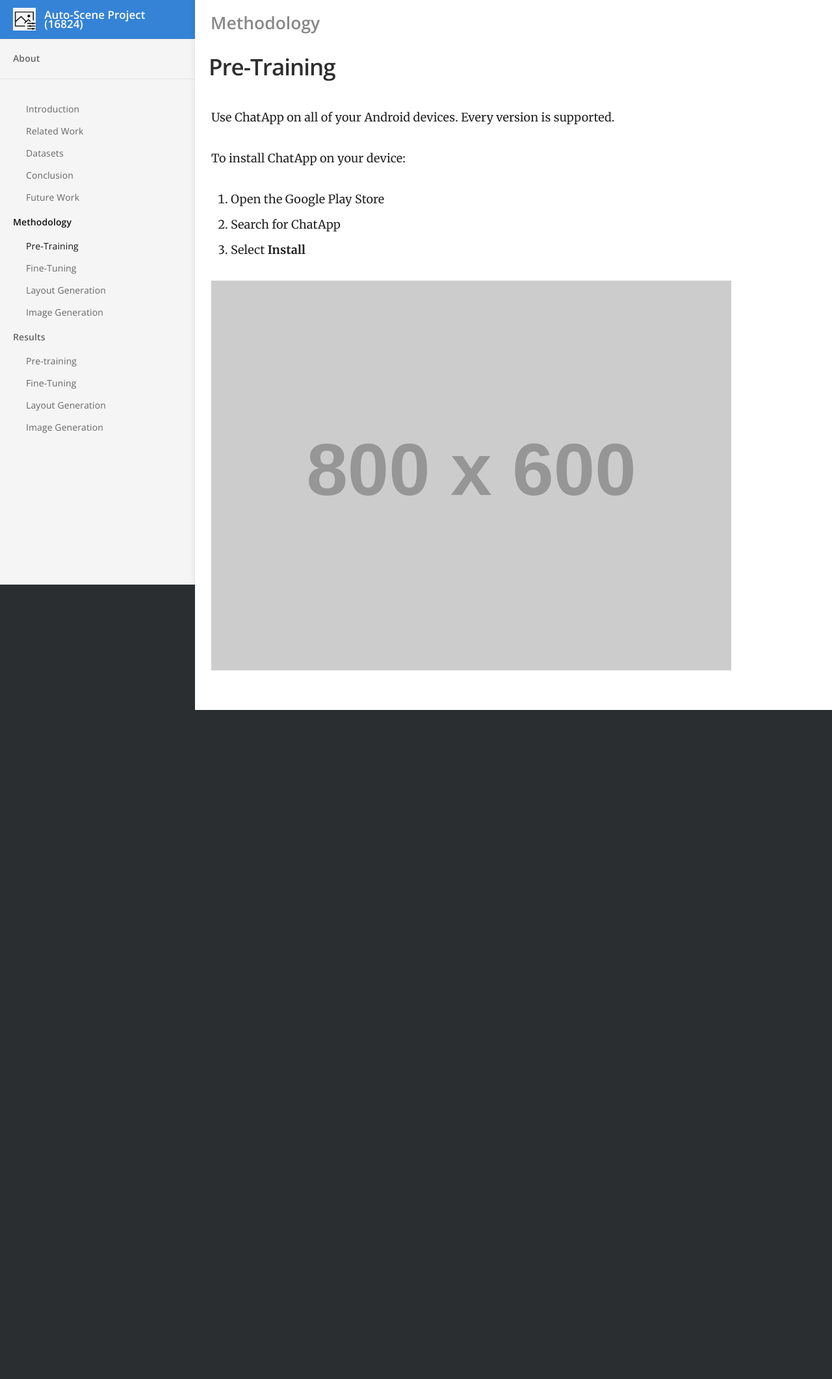
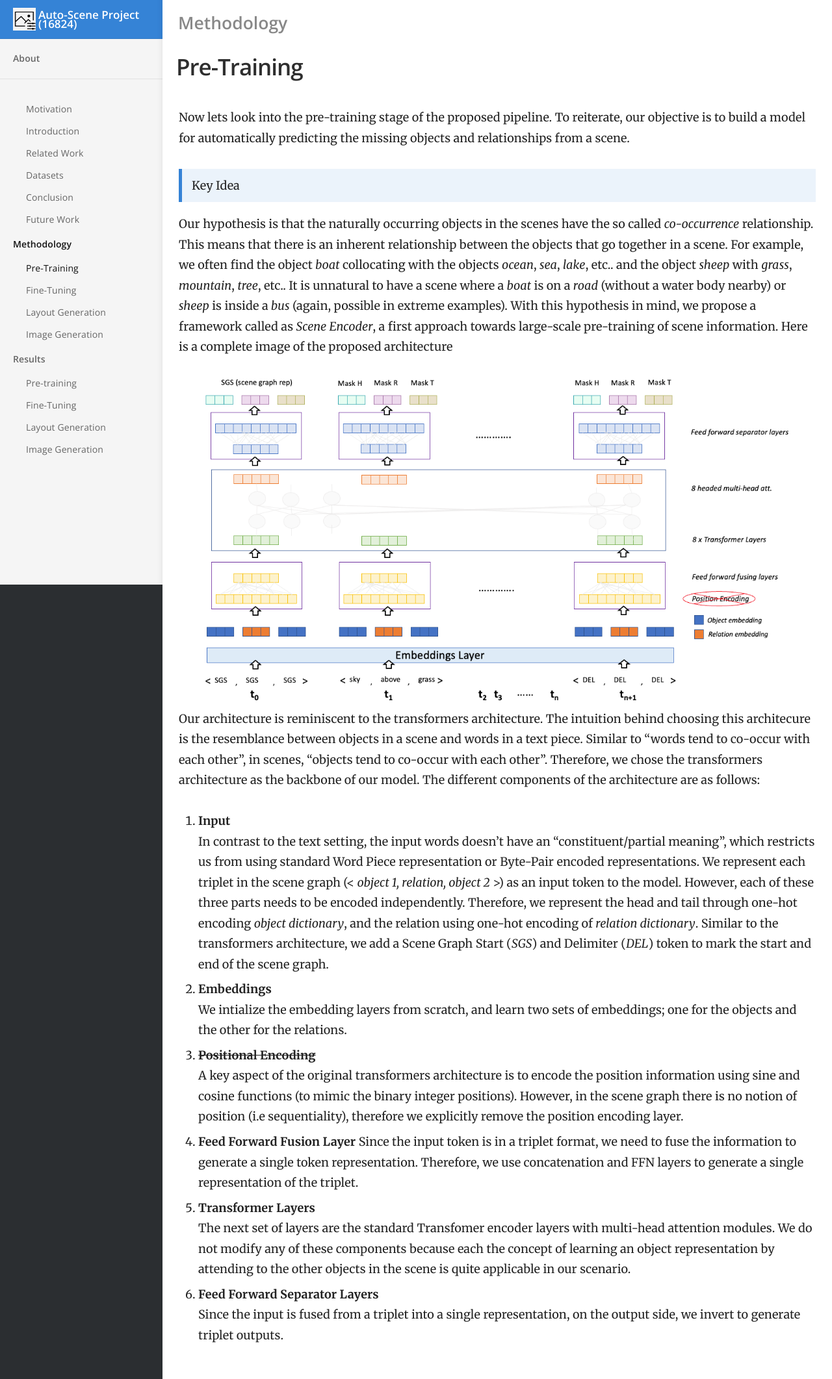
Before and after one commit to bhanu77prakash/scene-edit.github.io, a Jekyll site: the page built from _docs/Methodology/Pre-training.md, in a window 1280 px wide. Shown: the whole page at 65% size. Built offline with Jekyll 4.4.1, drawn with Linux system fonts in a browser that asks for light colours; before the commit the page ends 1093 px from its top, so only the background shows below that.

Commit message:
updated website

```diff
--- a/_docs/Methodology/Pre-training.md
+++ b/_docs/Methodology/Pre-training.md
@@ -4,12 +4,25 @@ category: Methodology
 order: 1
 ---
 
-Use ChatApp on all of your Android devices. Every version is supported.
+Now lets look into the pre-training stage of the proposed pipeline. To reiterate, our objective is to build a model for automatically predicting the missing objects and relationships from a scene.
+> Key Idea
 
-To install ChatApp on your device:
+Our hypothesis is that the naturally occurring objects in the scenes have the so called *co-occurrence* relationship. This means that there is an inherent relationship between the objects that go together in a scene. For example, we often find the object *boat* collocating with the objects *ocean*, *sea*, *lake*, etc.. and the object *sheep* with *grass*, *mountain*, *tree*, etc.. It is unnatural to have a scene where a *boat* is on a *road* (without a water body nearby) or *sheep* is inside a *bus* (again, possible in extreme examples). With this hypothesis in mind, we propose a framework called as *Scene Encoder*, a first approach towards large-scale pre-training of scene information. Here is a complete image of the proposed architecture
+<center>
+<img src="../../images/pre-train.png" alt="example" style="width:900px;"/>
+<br>
+</center>
 
-1. Open the Google Play Store
-2. Search for ChatApp
-3. Select **Install**
-
-![](//placehold.it/800x600)
+Our architecture is reminiscent to the transformers architecture. The intuition behind choosing this architecure is the resemblance between objects in a scene and words in a text piece. Similar to "words tend to co-occur with each other", in scenes, "objects tend to co-occur with each other". Therefore, we chose the transformers architecture as the backbone of our model. The different components of the architecture are as follows:
+1. **Input**
+    In contrast to the text setting, the input words doesn't have an "constituent/partial meaning", which restricts us from using standard Word Piece representation or Byte-Pair encoded representations. We represent each triplet in the scene graph (< *object 1, relation, object 2* >) as an input token to the model. However, each of these three parts needs to be encoded independently. Therefore, we represent the head and tail through one-hot encoding *object dictionary*, and the relation using one-hot encoding of *relation dictionary*. Similar to the transformers architecture, we add a Scene Graph Start (*SGS*) and Delimiter (*DEL*) token to mark the start and end of the scene graph.
+2. **Embeddings**
+    We intialize the embedding layers from scratch, and learn two sets of embeddings; one for the objects and the other for the relations.
+3. **<s>Positional Encoding</s>**
+    A key aspect of the original transformers architecture is to encode the position information using sine and cosine functions (to mimic the binary integer positions). However, in the scene graph there is no notion of position (i.e sequentiality), therefore we explicitly remove the position encoding layer.
+4. **Feed Forward Fusion Layer**
+    Since the input token is in a triplet format, we need to fuse the information to generate a single token representation. Therefore, we use concatenation and FFN layers to generate a single representation of the triplet.
+5. **Transformer Layers**
+    The next set of layers are the standard Transfomer encoder layers with multi-head attention modules. We do not modify any of these components because each the concept of learning an object representation by attending to the other objects in the scene is quite applicable in our scenario.
+6. **Feed Forward Separator Layers**
+    Since the input is fused from a triplet into a single representation, on the output side, we invert to generate triplet outputs.
--- a/css/main.scss
+++ b/css/main.scss
@@ -6,7 +6,7 @@ sitemap: false
 $baseurl: "{{ site.baseurl }}";
 $body-background-color: #2B2E31;
 
-$content-max-width: 1200px;
+$content-max-width: 1100px;
 $content-color: #222;
 $content-background-color: #fff;
 
@@ -16,7 +16,7 @@ $brand-colour-light: mix($brand-colour, $content-background-color, 10%);
 $nav-header-background-color: $brand-colour;
 $nav-header-height: 60px;
 $nav-background-color: #f5f5f5;
-$nav-width: 300px;
+$nav-width: 250px;
 
 $space: 20px;
 
```
Also changed, not shown: _docs/Introduction.md (+9 -4 lines), _docs/Motivation.md (added, +17 -0 lines), images/flow.png (added), images/pre-train.png (added).
